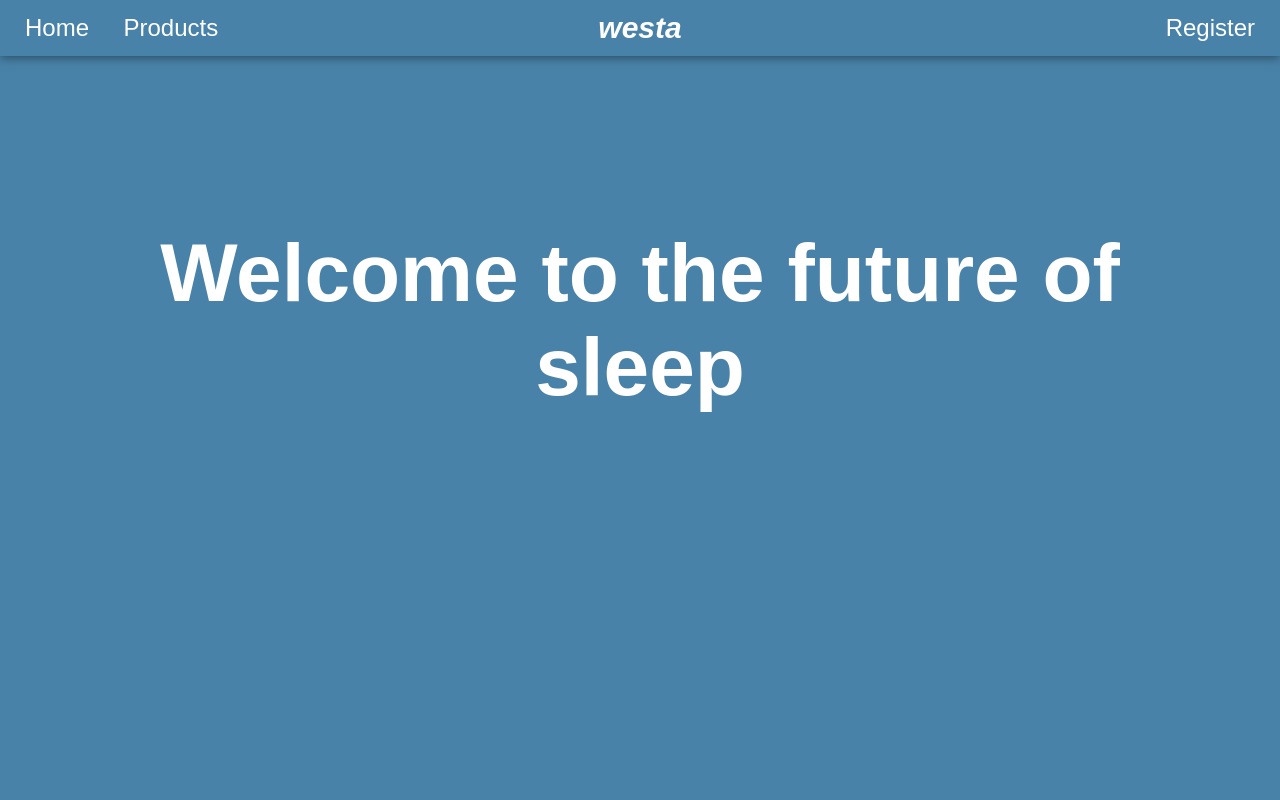
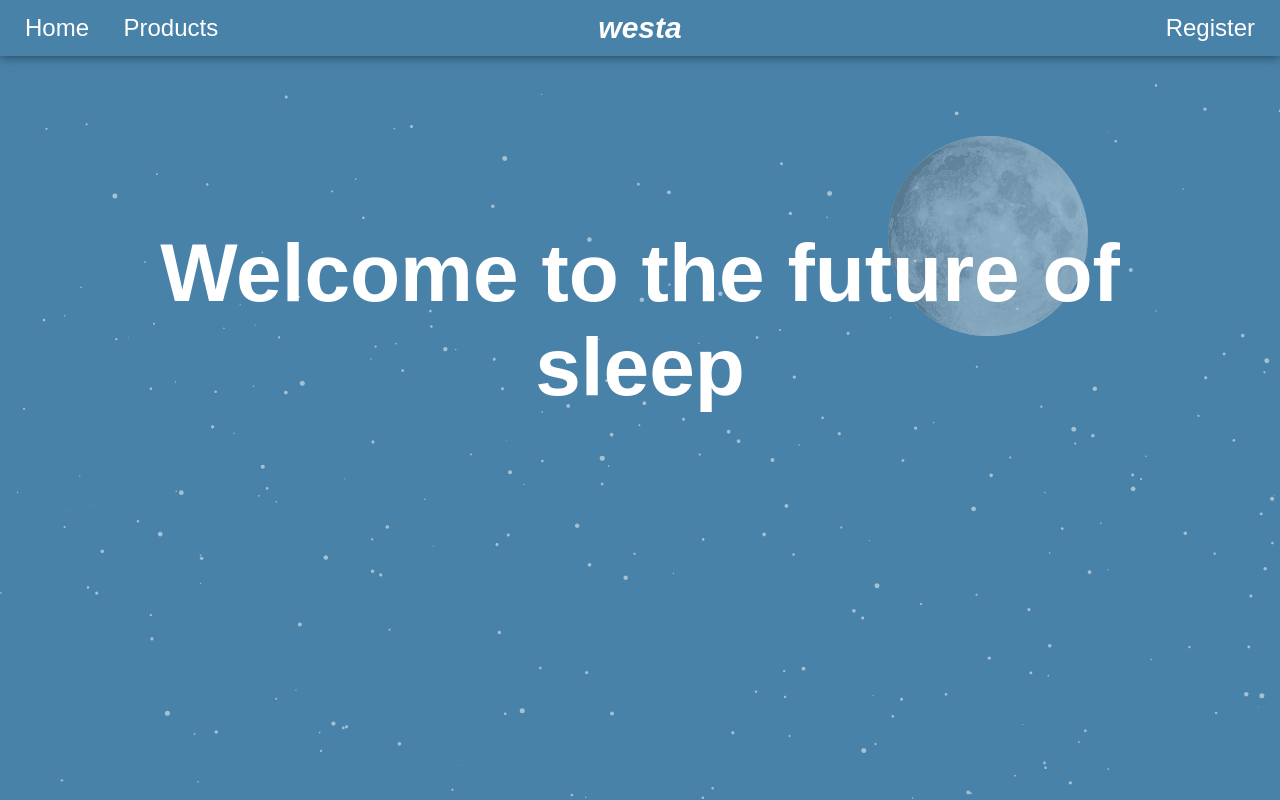
Before and after one commit to JTris1/cit-313-intro-website, a plain HTML site: page index.html in a window 1280 px wide. Drawn offline with Linux system fonts and the light colour scheme; a web font is replaced by a local one.

Commit message:
Added stars and moon to homepage

```diff
--- a/index.html
+++ b/index.html
@@ -28,6 +28,10 @@
     </nav>
 
     <div class="container">
+        <div class="background">
+            <img id="stars" src="/assets/stars.svg" />
+            <img id="moon" src="/assets/moon.svg" />
+        </div>
         <div class="intro">
             <h1 id="slogan">Welcome to the future of sleep</h1>
         </div>
--- a/style.css
+++ b/style.css
@@ -77,6 +77,40 @@ nav h1 {
     flex-direction: column;
 }
 
+.background {
+    position: absolute;
+    left: 0;
+    top: 7vh;
+    width: 100%;
+    height: 93vh;
+    overflow: hidden;
+}
+
+#stars {
+    opacity: 50%;
+    position: absolute;
+    /* z-index: 0; */
+    height: 93vh;
+    zoom: 150%;
+
+    animation-name: stars-fade-in;
+    animation-duration: 5s;
+    animation-delay: 0s;
+}
+
+#moon {
+    width: 200px;
+    opacity: 50%;
+    position: absolute;
+    right: 15%;
+    top: 10vh;
+    /* z-index: 5; */
+
+    animation-name: stars-fade-in;
+    animation-duration: 10s;
+    animation-delay: 0s;
+}
+
 .container .intro {
     display: inherit;
     height: 66vh;
@@ -88,6 +122,7 @@ nav h1 {
 #slogan {
     font-size: 82px;
     text-align: center;
+    z-index: 100;
 }
 
 .header {
@@ -152,6 +187,16 @@ form > input {
     }
 }
 
+@keyframes stars-fade-in {
+    0% {
+        opacity: 0;
+    }
+
+    100% {
+        opacity: 50%;
+    }
+}
+
 #slogan {
     animation-name: slogan-fade-in;
     animation-duration: 2.5s;
```
Also changed, not shown: assets/moon.svg (added), assets/stars.svg (added).
